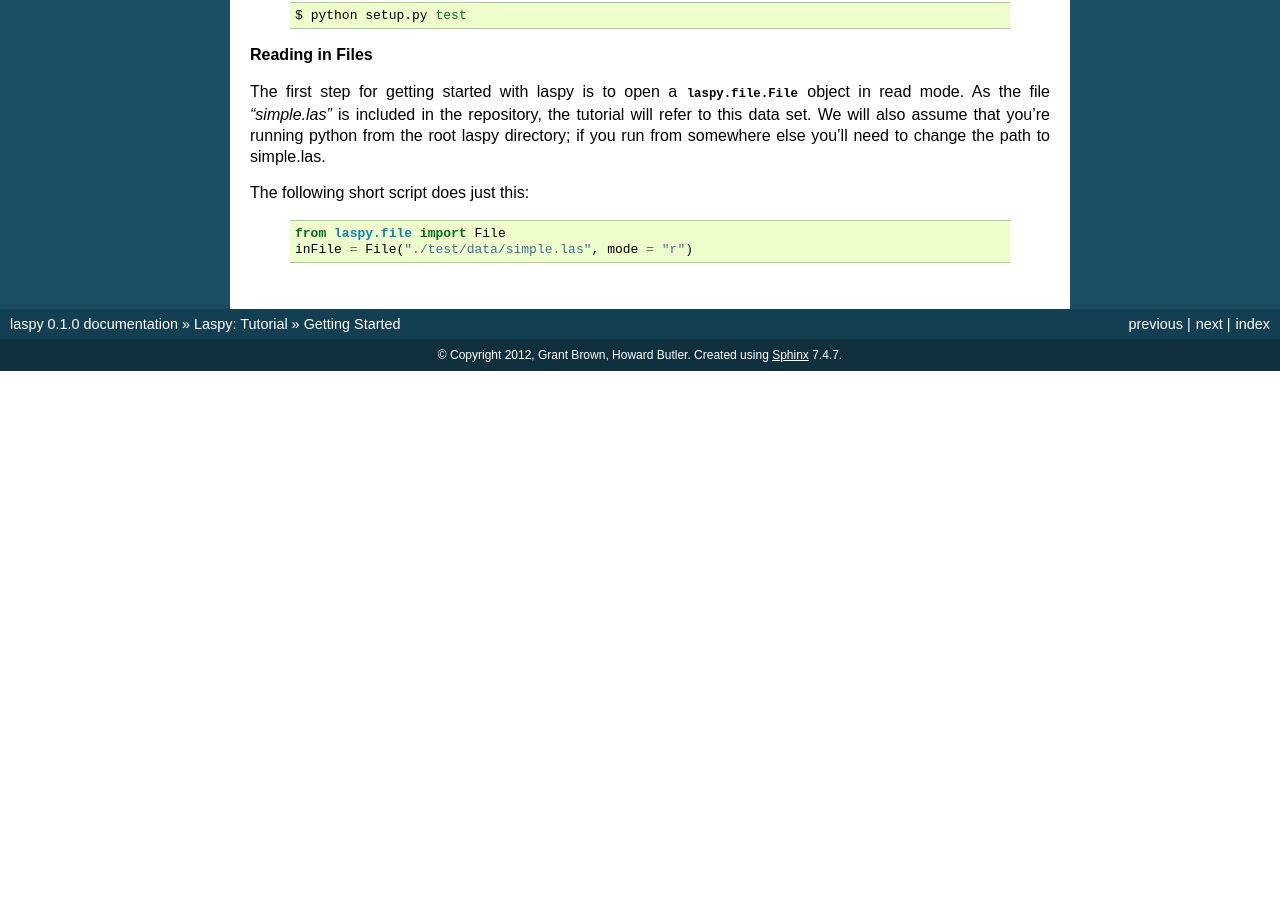
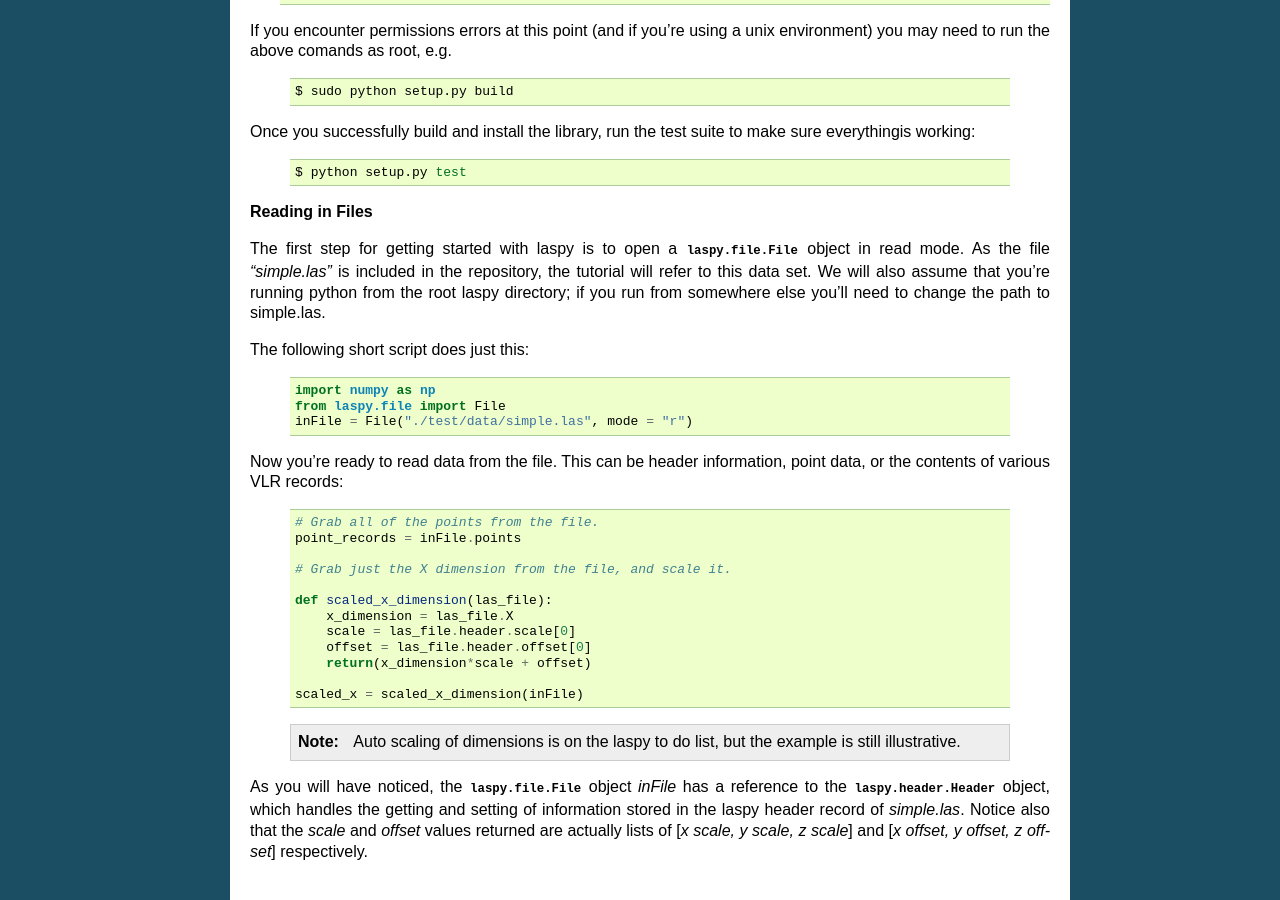
Before and after one commit to laspy/laspy, a Sphinx documentation site: the page built from doc/source/tut_part_1.rst, in a window 1280 px wide and 900 px high, scrolled down 547 px. Built offline with Sphinx 7.4.7, drawn with Linux system fonts in a browser that asks for light colours; formulas are drawn with MathJax 3; before the commit the page ends 918 px from its top, so only the background shows below that; some of the changed text lies outside the part shown.

Commit message:
tutorial work

```diff
--- a/doc/source/tut_part_1.rst
+++ b/doc/source/tut_part_1.rst
@@ -1,5 +1,14 @@
 Getting Started
 ===============
+
+**LAS Specifications**
+Currently, laspy supports LAS formats 1.0 to 1.2, although support for 1.3 formatted files
+is a definite next step. The various LAS specifications are available below:
+
+http://www.asprs.org/a/society/committees/standards/asprs_las_format_v10.pdf
+http://www.asprs.org/a/society/committees/standards/asprs_las_format_v11.pdf
+http://www.asprs.org/a/society/committees/standards/asprs_las_format_v12.pdf
+http://www.asprs.org/a/society/committees/standards/asprs_las_spec_v13.pdf
 
 **Dependencies**
 
@@ -45,5 +54,34 @@
 
     .. code-block:: python
 
+        import numpy as np
         from laspy.file import File
         inFile = File("./test/data/simple.las", mode = "r")
+
+Now you're ready to read data from the file. This can be header information,
+point data, or the contents of various VLR records:
+
+    .. code-block:: python
+
+        # Grab all of the points from the file.
+        point_records = inFile.points
+
+        # Grab just the X dimension from the file, and scale it.
+
+        def scaled_x_dimension(las_file):
+            x_dimension = las_file.X
+            scale = las_file.header.scale[0]
+            offset = las_file.header.offset[0]
+            return(x_dimension*scale + offset)
+
+        scaled_x = scaled_x_dimension(inFile)
+
+    .. note::
+        Auto scaling of dimensions is on the laspy to do list, but the example
+        is still illustrative.
+
+As you will have noticed, the :obj:`laspy.file.File` object *inFile* has a reference
+to the :obj:`laspy.header.Header` object, which handles the getting and setting
+of information stored in the laspy header record of *simple.las*. Notice also that
+the *scale* and *offset* values returned are actually lists of [*x scale, y scale, z scale*]
+and [*x offset, y offset, z offset*] respectively.
```
